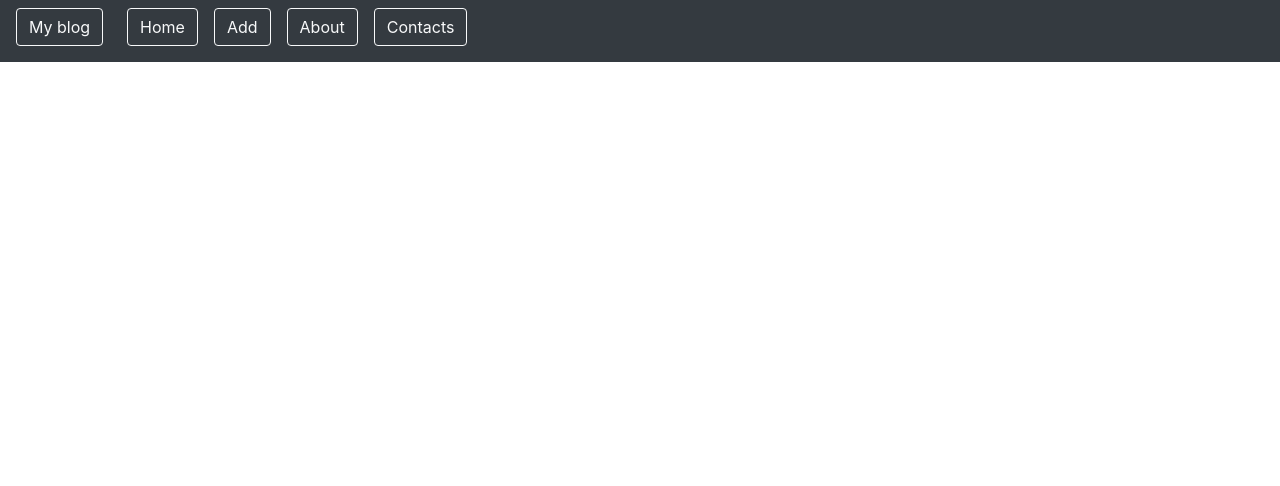
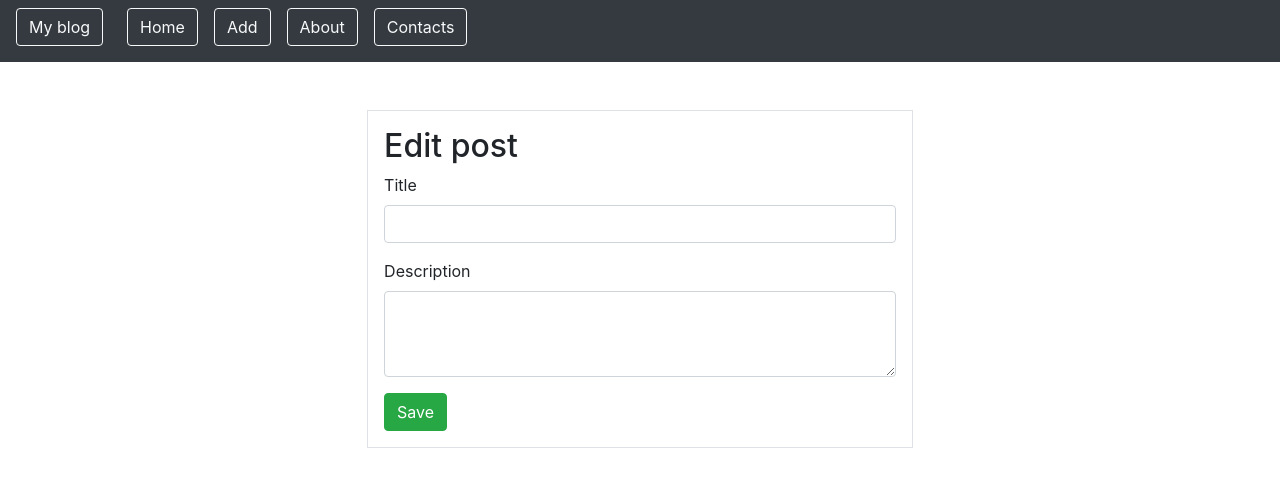
Before and after one commit to KamilyaMukhammedova/lab-work-64, a React (Create React App) app: page /posts/1/edit in a window 1280 px wide. Shown: the top 486 px of the page. Built offline with nearby package versions, Linux system fonts and the light colour scheme; no server answers.

Commit message:
#6 Реализация редактирования поста
Изменила description на обычный textarea, т.к. не получалось отобразить в редакторе html контент редактируемого поста

```diff
--- a/package.json
+++ b/package.json
@@ -5,12 +5,8 @@
   "dependencies": {
     "axios": "^0.27.2",
     "dayjs": "^1.11.3",
-    "draft-convert": "^2.1.12",
-    "draft-js": "^0.11.7",
-    "html-react-parser": "^3.0.0",
     "react": "^18.2.0",
     "react-dom": "^18.2.0",
-    "react-draft-wysiwyg": "^1.14.7",
     "react-router-dom": "^5.2.0",
     "react-scripts": "5.0.1"
   },
--- a/src/App.js
+++ b/src/App.js
@@ -10,8 +10,10 @@ function App() {
       <Navigation/>
       <Switch>
         <Route path="/" exact component={Posts}/>
-        <Route path="/posts/add" exact component={Form}/>
+        <Route path="/posts/add" component={Form}/>
+        <Route path="/posts/:id/edit" component={Form}/>
         <Route path="/posts/:id" component={PostInfo}/>
+        <Route render={() => <h1 className="text-danger p-5">Page is not found !</h1>}/>
       </Switch>
     </BrowserRouter>
   );
--- a/src/containers/Form/Form.js
+++ b/src/containers/Form/Form.js
@@ -1,25 +1,45 @@
-import React, {useState} from 'react';
+import React, {useEffect, useState} from 'react';
 import axiosApi from "../../axiosApi";
 import dayjs from "dayjs";
-import { Editor } from "react-draft-wysiwyg";
-import "react-draft-wysiwyg/dist/react-draft-wysiwyg.css";
-import { convertToHTML } from 'draft-convert';
 
-const Form = ({history}) => {
+
+const Form = ({history, match}) => {
   const [newPost, setNewPost] = useState({
     title: '',
     description: '',
     date: dayjs().format('DD.MM.YYYY HH:mm:ss'),
   });
 
-  const onEditorStateChange = (editor) => {
-    setNewPost(prev => ({
-      ...prev,
-      description: convertToHTML(editor.getCurrentContent())
-    }))
-  };
+  const [isEdited, setIsEdited] = useState(false);
 
-  const onTitleChange = (e) => {
+  useEffect(() => {
+    if (match.params.id) {
+      setIsEdited(true);
+
+      const fetchEditedPost = async () => {
+        try {
+          const response = await axiosApi(`/posts/${match.params.id}.json`);
+
+          await setNewPost(response.data.newPost);
+        } catch (e) {
+          console.error(e);
+        }
+      };
+
+      fetchEditedPost().catch(e => console.error(e));
+    } else {
+      setIsEdited(false);
+      setNewPost({
+        title: '',
+        description: '',
+        date: dayjs().format('DD.MM.YYYY HH:mm:ss'),
+      });
+    }
+
+  }, [match.params.id]);
+
+
+  const onChange = (e) => {
     const {name, value} = e.target;
     setNewPost(prev => ({
       ...prev,
@@ -31,16 +51,20 @@ const Form = ({history}) => {
     e.preventDefault();
 
     try {
-      await axiosApi.post('/posts.json', {newPost});
+      if (!match.params.id) {
+        await axiosApi.post('/posts.json', {newPost});
+      } else {
+        await axiosApi.patch(`/posts/${match.params.id}.json`, {newPost});
+      }
     } finally {
       history.push('/');
     }
   };
 
-  return (
+  return newPost && (
     <div className="row justify-content-center mt-5">
       <form className="col-5 border p-3" onSubmit={addNewPost}>
-        <h2>Add new post</h2>
+        {isEdited ? <h2>Edit post</h2> : <h2>Add new post</h2>}
         <div className="form-group">
           <label>Title</label>
           <input
@@ -48,17 +72,17 @@ const Form = ({history}) => {
             className="form-control"
             name="title"
             value={newPost.title}
-            onChange={onTitleChange}
+            onChange={onChange}
           />
         </div>
         <div className="form-group">
           <label>Description</label>
-          <Editor
-            defaultEditorState={newPost.description}
-            toolbarClassName="toolbarClassName"
-            wrapperClassName="wrapperClassName"
-            editorClassName="editorClassName"
-            onEditorStateChange={onEditorStateChange}
+          <textarea
+            className="form-control"
+            rows="3"
+            name="description"
+            value={newPost.description}
+            onChange={onChange}
           />
         </div>
         <button type="submit" className="btn btn-success">Save</button>
--- a/src/containers/PostInfo/PostInfo.js
+++ b/src/containers/PostInfo/PostInfo.js
@@ -1,6 +1,6 @@
 import React, {useEffect, useState} from 'react';
 import axiosApi from "../../axiosApi";
-import parse from 'html-react-parser';
+import {NavLink} from "react-router-dom";
 
 const PostInfo = ({match, history}) => {
   const [post, setPost] = useState(null);
@@ -30,9 +30,7 @@ const PostInfo = ({match, history}) => {
     <div className="alert alert-success m-5 col-6">
       <p>Created on: {post.newPost.date}</p>
       <h4>{post.newPost.title}</h4>
-      <>
-        {parse(post.newPost.description)}
-      </>
+      <p>{post.newPost.description}</p>
       <button
         type="button"
         className="btn btn-danger mr-3"
@@ -40,7 +38,9 @@ const PostInfo = ({match, history}) => {
       >
         Remove
       </button>
-      <button type="button" className="btn btn-dark">Edit</button>
+      <button type="button" className="btn btn-dark">
+        <NavLink to={`/posts/${match.params.id}/edit`}>Edit</NavLink>
+      </button>
     </div>
   );
 };
```
Also changed, not shown: 1 other file (tests, documents, lock files or other folders).
